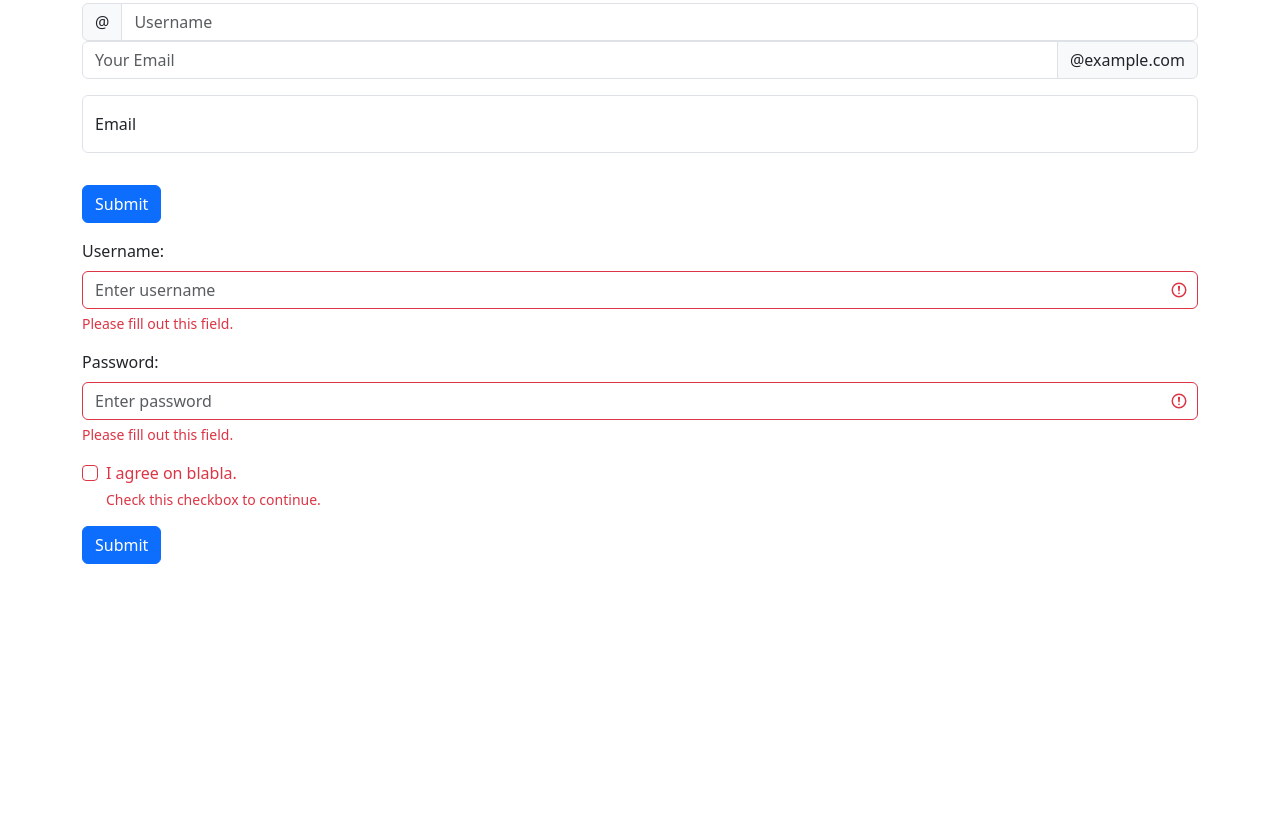
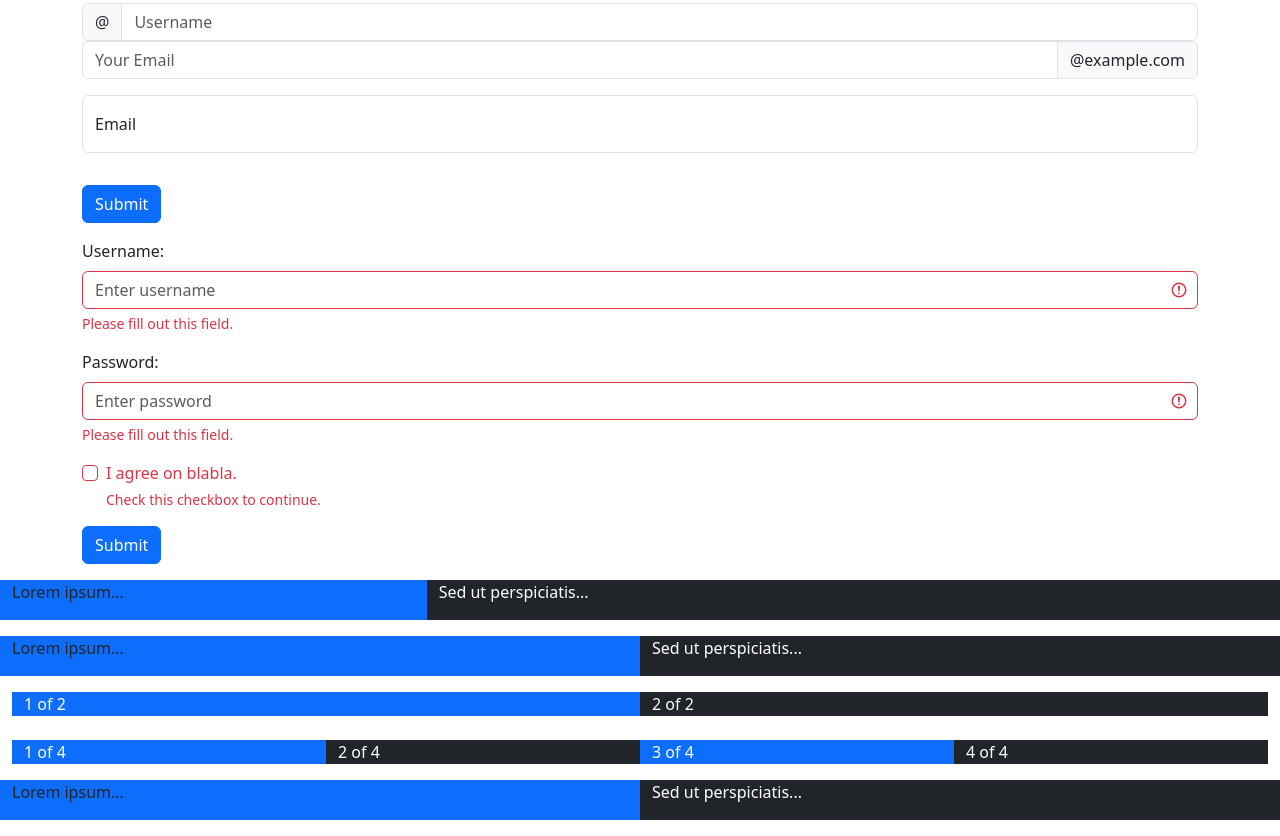
Before and after one commit to shahrukh1494/elred-week1-practice, a plain HTML site: page bootstrap.html in a window 1280 px wide. Shown: the part 7451-8287 px from the top of the page. Before the commit the page ends 8031 px from the top, so only its background shows below. Drawn offline with nearby package versions, Linux system fonts and the light colour scheme.

Commit message:
completed Bootstrap 5

```diff
--- a/bootstrap.html
+++ b/bootstrap.html
@@ -918,6 +918,58 @@
       </form>
     </div>
 
+    <div class="container-fluid my-3">
+      <div class="row">
+        <div class="col-4 bg-primary">
+          <p>Lorem ipsum...</p>
+        </div>
+        <div class="col-8 bg-dark text-white">
+          <p>Sed ut perspiciatis...</p>
+        </div>
+      </div>
+    </div>
+
+    <div class="container-fluid my-3">
+      <div class="row">
+        <div class="col-6 bg-primary">
+          <p>Lorem ipsum...</p>
+        </div>
+        <div class="col-6 bg-dark text-white">
+          <p>Sed ut perspiciatis...</p>
+        </div>
+      </div>
+    </div>
+
+    <div class="container-fluid mt-3">
+      <div class="container-fluid">
+        <div class="row">
+          <div class="col-sm bg-primary text-white">1 of 2</div>
+          <div class="col-sm bg-dark text-white">2 of 2</div>
+        </div>
+      </div>
+      <br />
+
+      <div class="container-fluid">
+        <div class="row">
+          <div class="col-sm bg-primary text-white">1 of 4</div>
+          <div class="col-sm bg-dark text-white">2 of 4</div>
+          <div class="col-sm bg-primary text-white">3 of 4</div>
+          <div class="col-sm bg-dark text-white">4 of 4</div>
+        </div>
+      </div>
+    </div>
+
+    <div class="container-fluid my-3">
+      <div class="row">
+        <div class="bg-primary col-sm-3 col-md-6">
+          <p>Lorem ipsum...</p>
+        </div>
+        <div class="col-sm-9 col-md-6 bg-dark text-white">
+          <p>Sed ut perspiciatis...</p>
+        </div>
+      </div>
+    </div>
+
     <script>
       var tooltipTriggerList = [].slice.call(
         document.querySelectorAll('[data-bs-toggle="tooltip"]')
```
